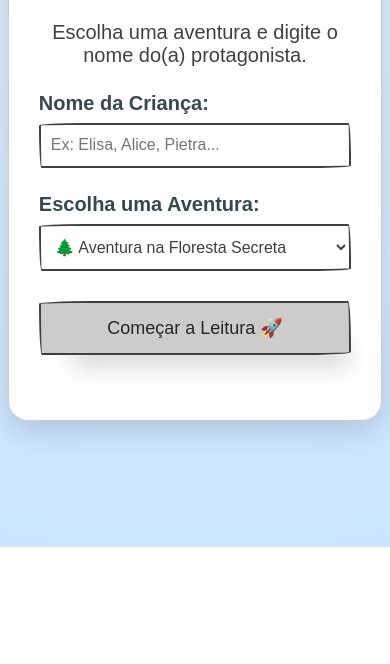
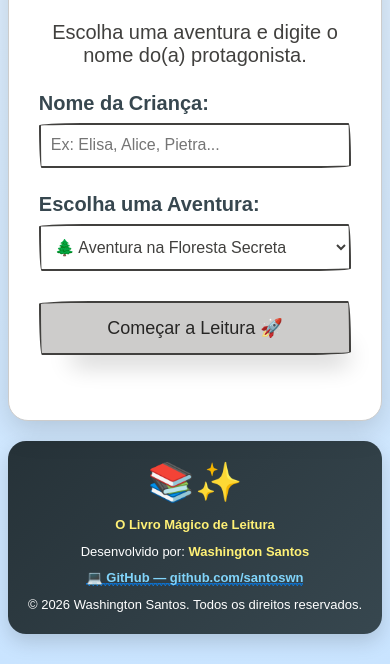
Before and after one commit to SantosWN/Livro-Magico, a plain HTML site: page index.html in a window 390 px wide. Shown: the part 307-971 px from the top of the page. Before the commit the page ends 854 px from the top, so only its background shows below. Drawn offline with nearby package versions, Linux system fonts and the light colour scheme; a web font is replaced by a local one.

Commit message:
Adicionar rodapé do projeto à página de destino
Este commit adiciona um rodapé estilizado à página principal, com a identidade visual do projeto, os créditos dos autores e um link para o GitHub. Ele também inclui estilos responsivos para que o rodapé permaneça alinhado e legível em dispositivos móveis.

```diff
--- a/css/style.css
+++ b/css/style.css
@@ -351,3 +351,108 @@ body {
     width: 100%;
   }
 }
+
+/* ==========================================
+   RODAPÉ DO PROJETO
+========================================== */
+
+.project-footer {
+  width: 95%;
+  max-width: 900px;
+
+  margin: 20px auto 30px;
+
+  padding: 25px 20px;
+
+  background:
+    linear-gradient(
+      135deg,
+      #263238,
+      #37474f
+    );
+
+  color: #ffffff;
+
+  border-radius: 18px;
+
+  box-shadow:
+    0 8px 20px rgba(0, 0, 0, 0.15);
+
+  text-align: center;
+}
+
+.footer-content {
+  display: flex;
+
+  align-items: center;
+
+  justify-content: center;
+
+  gap: 18px;
+}
+
+.footer-icon {
+  font-size: 45px;
+}
+
+.footer-info {
+  display: flex;
+
+  flex-direction: column;
+
+  align-items: center;
+
+  gap: 7px;
+
+  font-size: 14px;
+
+  line-height: 1.5;
+}
+
+.footer-info strong {
+  color: #fff176;
+}
+
+.footer-info a {
+  color: #81d4fa;
+
+  font-weight: bold;
+
+  text-decoration: none;
+
+  transition: 0.3s;
+}
+
+.footer-info a:hover {
+  color: #ffffff;
+
+  text-decoration: underline;
+}
+
+
+/* ==========================================
+   RODAPÉ RESPONSIVO
+========================================== */
+
+@media (max-width: 600px) {
+
+  .project-footer {
+    width: 96%;
+
+    padding: 20px 15px;
+  }
+
+  .footer-content {
+    flex-direction: column;
+
+    gap: 10px;
+  }
+
+  .footer-icon {
+    font-size: 38px;
+  }
+
+  .footer-info {
+    font-size: 13px;
+  }
+}
--- a/index.html
+++ b/index.html
@@ -229,6 +229,46 @@
     </section>
 
   </main>
+  <!-- ==========================================
+     RODAPÉ DO PROJETO
+========================================== -->
+
+<footer class="project-footer">
+
+  <div class="footer-content">
+
+    <div class="footer-icon">
+      📚✨
+    </div>
+
+    <div class="footer-info">
+
+      <strong>
+        O Livro Mágico de Leitura
+      </strong>
+
+      <span>
+        Desenvolvido por:
+        <strong>Washington Santos</strong>
+      </span>
+
+      <a
+        href="https://github.com/santoswn"
+        target="_blank"
+        rel="noopener noreferrer"
+      >
+        💻 GitHub — github.com/santoswn
+      </a>
+
+      <span>
+        © 2026 Washington Santos. Todos os direitos reservados.
+      </span>
+
+    </div>
+
+  </div>
+
+</footer>
 
 
   <!-- SCRIPTS -->
```
